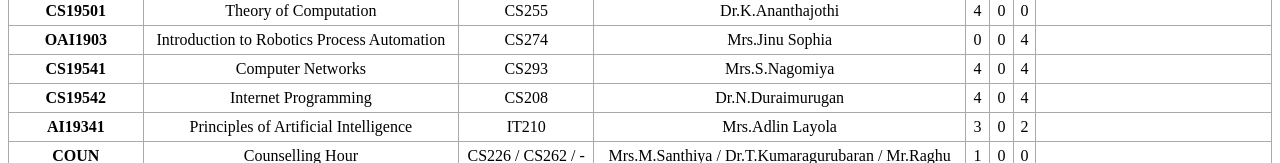
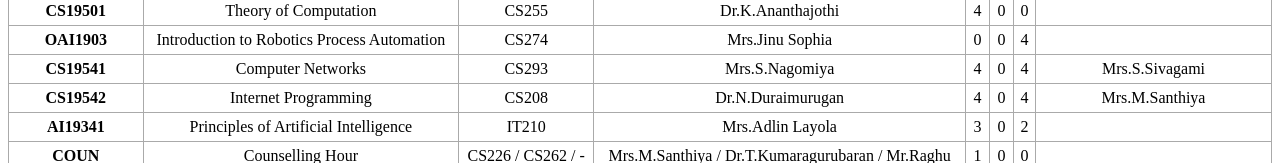
Before and after one commit to sihabutheen/220701278-CS19611-MAD, a plain HTML site: page E-02/timetable.html in a window 1280 px wide. Shown: the part 928-1091 px from the top of the page. Drawn offline with Linux system fonts and the light colour scheme.

Commit message:
lab assistant added

```diff
--- a/E-02/timetable.html
+++ b/E-02/timetable.html
@@ -367,7 +367,7 @@
                 <td>4</td>
                 <td>0</td>
                 <td>4</td>
-                <td></td>
+                <td>Mrs.S.Sivagami</td>
             </tr>
 
             <tr>
@@ -378,7 +378,7 @@
                 <td>4</td>
                 <td>0</td>
                 <td>4</td>
-                <td></td>
+                <td>Mrs.M.Santhiya</td>
             </tr>
 
             <tr>
```
